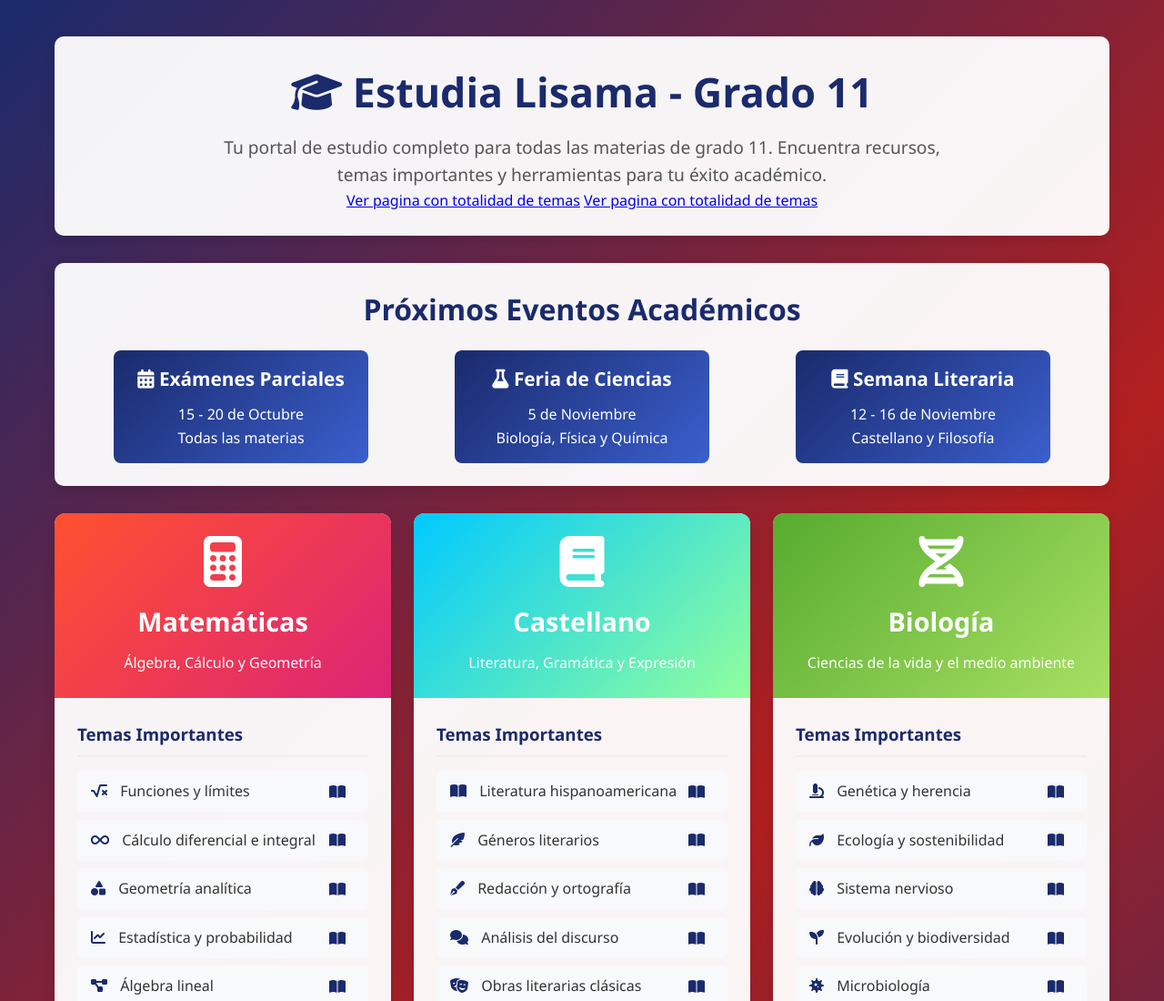
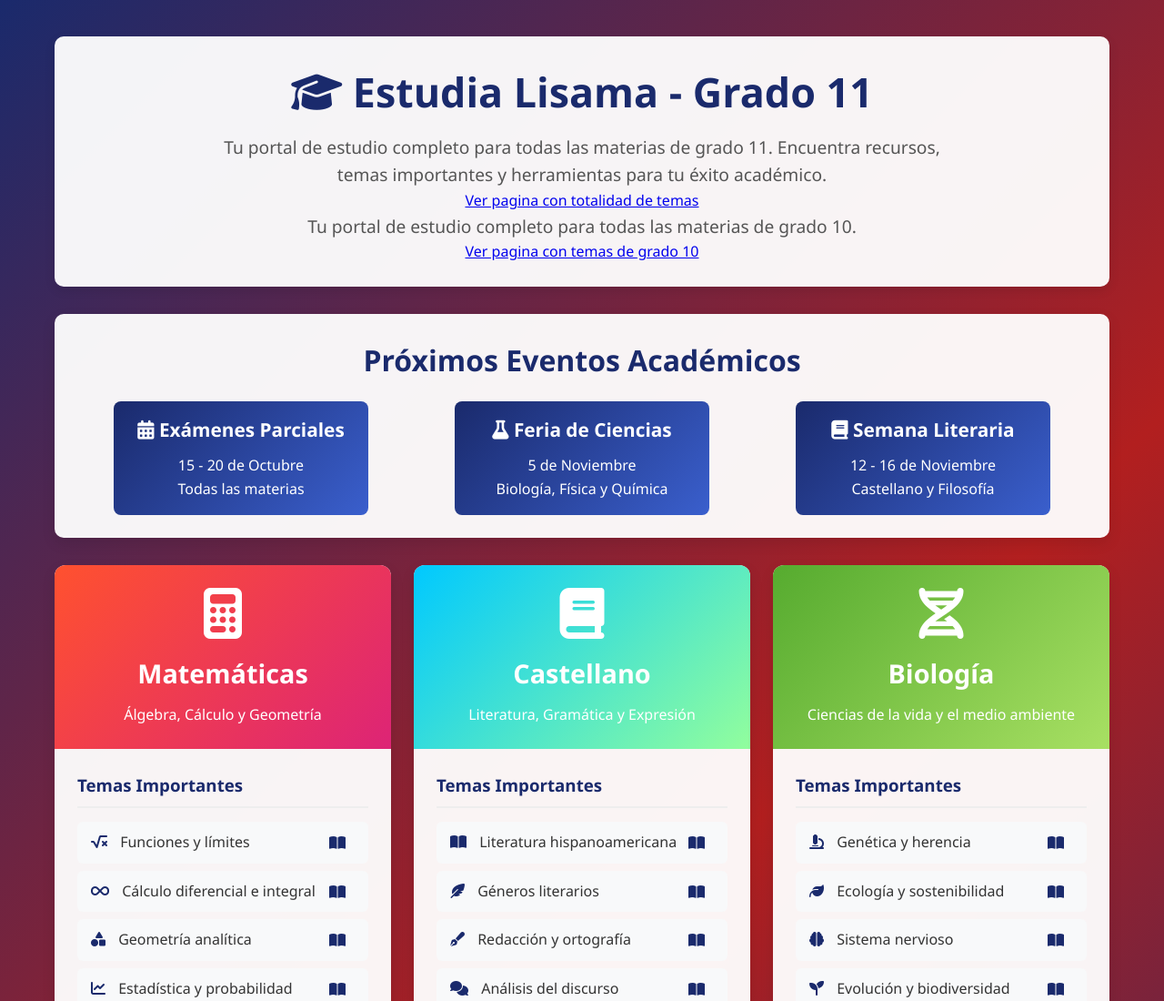
Before and after one commit to amircanti/amircanti.github.io, a plain HTML site: page index.html in a window 1280 px wide. Shown: the top 1100 px of the page at 91% size. Drawn offline with Linux system fonts and the light colour scheme.

Commit message:
index.html

```diff
--- a/index.html
+++ b/index.html
@@ -440,7 +440,8 @@
             <h1><i class="fas fa-graduation-cap"></i> Estudia Lisama - Grado 11</h1>
             <p>Tu portal de estudio completo para todas las materias de grado 11. Encuentra recursos, temas importantes y herramientas para tu éxito académico.</p>
             <a href="https://amircanti.github.io/fulltemas/" target="_blank" class="btn">Ver pagina con totalidad de temas</a>
-            <a href="https://amircanti.github.io/Grado_10/" target="_blank" class="btn">Ver pagina con totalidad de temas</a>
+            <p>Tu portal de estudio completo para todas las materias de grado 10.</p>
+            <a href="https://amircanti.github.io/Grado_10/" target="_blank" class="btn">Ver pagina con temas de grado 10</a>
         </header>
 
         <div class="destacado">
```
